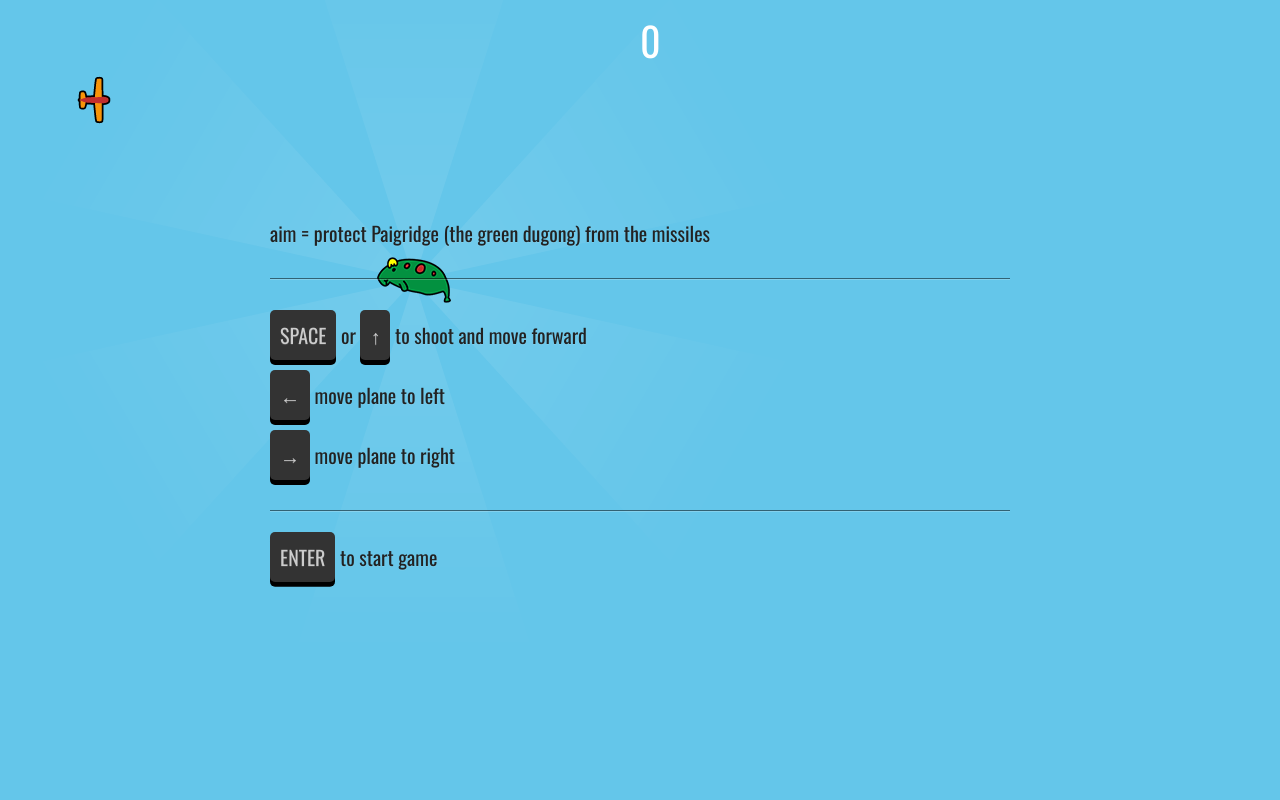
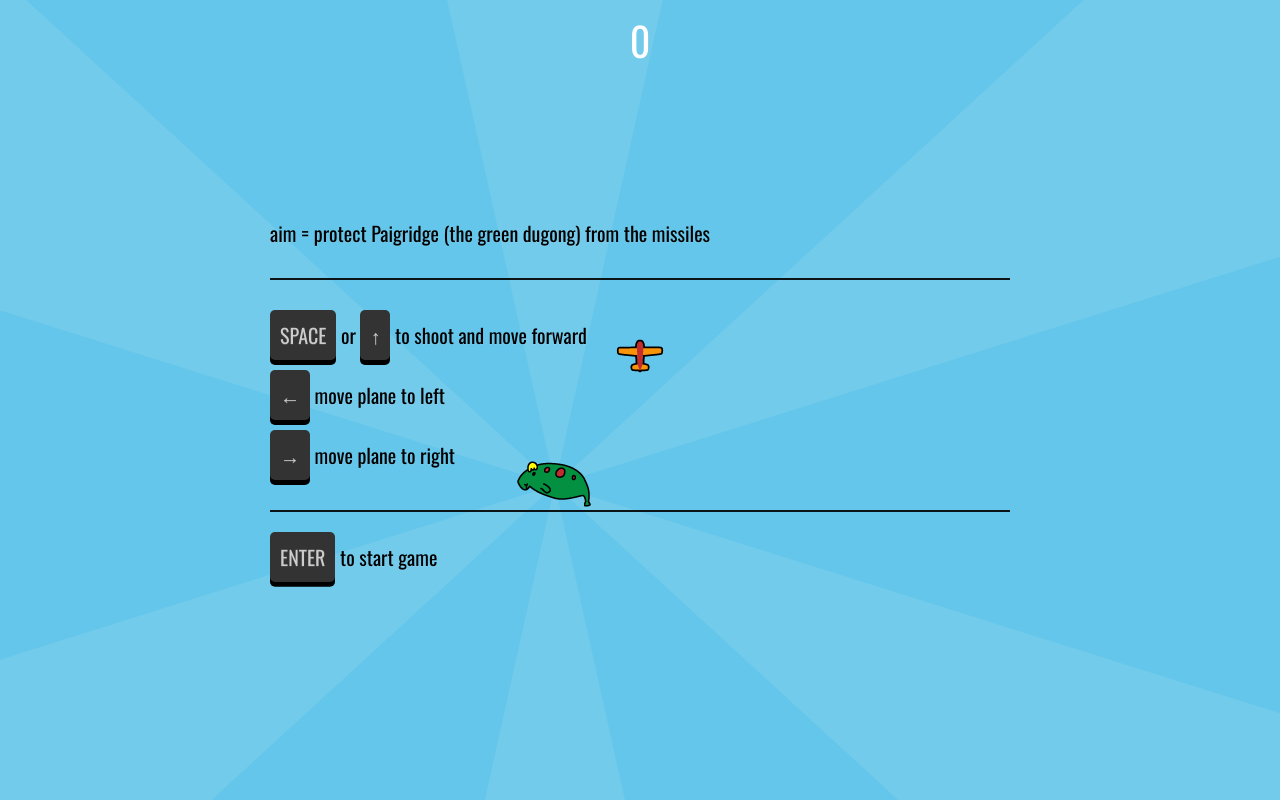
Before and after one commit to andrewmilson/protect-paigridge, a browser extension: page index.html in a window 1280 px wide. Both pictures are taken after a click on the link "PLAY GAME (press enter)". Drawn offline with nearby package versions, Linux system fonts and the light colour scheme.

Commit message:
updated ui and reduced download when loading page

```diff
--- a/css/style.css
+++ b/css/style.css
@@ -56,7 +56,7 @@ canvas, #background {
 	display: block;
 	padding: 30px;
 	font-size: 20px;
-	color: #222;
+	color: #000;
 	border-bottom: 1px solid rgba(0, 0, 0, 0.1);
 	box-shadow: 0 1px 0 rgba(255, 255, 255, 0.2);
 	background: #fff;
@@ -139,8 +139,9 @@ canvas, #background {
 	left: 50%;
 	z-index: 7;
 	display: block;
+	text-align: center;
 	width: 200px;
-	margin-right: -100px;
+	margin-left: -100px;
 	color: #fff;
 	font-family: "Oswald";
 	font-size: 40px;
@@ -169,8 +170,10 @@ canvas, #background {
 #instructions hr {
 	margin: 30px 0 20px 0;
 	border: none;
-	border-top: 1px solid rgba(0, 0, 0, 0.5);
-	border-bottom: 1px solid rgba(255, 255, 255, 0.2);
+	padding: 1px 0;
+	background-color: rgba(0, 0, 0, 0.9);
+/* 	border-top: 1px solid rgba(0, 0, 0, 0.5);
+border-bottom: 1px solid rgba(255, 255, 255, 0.2); */
 }
 
 
--- a/game.js
+++ b/game.js
@@ -17,6 +17,7 @@ window.onload = function() {
 		, $newGames = document.getElementsByClassName("new-game")
 		, $modals = document.getElementsByClassName("modal")
 		, $finalScore = document.getElementById("final-score")
+		, $body = document.getElementsByTagName("body")[0]
 		, $highScore = document.getElementById("high-score");
 
 	window.requestAnimFrame = (function(){
@@ -142,7 +143,7 @@ window.onload = function() {
 		this.init = function(x, y) {
 			this.x = x;
 			this.y = y;
-			this.speed = 2;
+			this.speed = 2.5;
 			this.direction = 0;
 			this.random = [[Math.random(), Math.random(), Math.random(), Math.random(), Math.random()], [Math.random(), Math.random(), Math.random(), Math.random(), Math.random()], [Math.random(), Math.random(), Math.random(), Math.random(), Math.random()]];
 		};
@@ -162,47 +163,80 @@ window.onload = function() {
 			for (var i = 0; i < this.random[0].length; i++) {
 				this.context.beginPath();
 				this.context.fillStyle = "#000";
-				this.context.arc(-4 + this.random[0][i] * 8, 26 + this.random[2][i] * 8, 6 + this.random[1][i] * 3, Math.PI * 2, false);
+				this.context.arc(-4 + this.random[0][i] * 8, 16 + this.random[2][i] * 8, 6 + this.random[1][i] * 4, Math.PI * 2, false);
 				this.context.fill();
 				this.context.closePath();
 			};
 
+			// this.context.fillStyle = "#000";
+			// this.context.arc(0, 0, 20, 0, Math.PI * 2, false);
+			// this.context.fill();
+
 			this.context.fillStyle = "#000";
 			this.context.beginPath();
-			this.context.moveTo(-6, -10);
-			this.context.lineTo(-6, 28);
-			this.context.lineTo(6, 28);
-			this.context.lineTo(6, -10);
-			this.context.lineTo(-0, -20);
-			this.context.lineTo(-6, -10);
+			this.context.moveTo(-6, -17);
+			this.context.lineTo(-6, 18);
+			this.context.lineTo(6, 18);
+			this.context.lineTo(6, -17);
+			this.context.lineTo(-0, -27);
+			this.context.lineTo(-6, -17);
 			this.context.fill();
 			this.context.closePath();
 
 			this.context.beginPath();
 			this.context.fillStyle = "#FCFF36";
-			this.context.moveTo(-3, -10);
-			this.context.lineTo(0, -15);
-			this.context.lineTo(3, -10);
-			this.context.lineTo(-3, -10);
+			this.context.moveTo(-3, -17);
+			this.context.lineTo(0, -22);
+			this.context.lineTo(3, -17);
+			this.context.lineTo(-3, -17);
 			this.context.fill();
 			this.context.closePath();
 
 			this.context.fillStyle = "#B3B3B3";
-			this.context.fillRect(-3, 16, 6, 12);
+			this.context.fillRect(-3, 6, 6, 12);
 
 			this.context.fillStyle = "#C1272D";
-			this.context.fillRect(-3, -7, 6, 20);
+			this.context.fillRect(-3, -14, 6, 17);
 
 			for (var i = 0; i < this.random[0].length; i++) {
 				this.context.beginPath();
 				this.context.fillStyle = "#B3B3B3";
-				this.context.arc(-4 + this.random[0][i] * 8, 26 + this.random[2][i] * 8, 3 + this.random[1][i] * 3, Math.PI * 2, false);
+				this.context.arc(-4 + this.random[0][i] * 8, 16 + this.random[2][i] * 8, 3 + this.random[1][i] * 4, Math.PI * 2, false);
 				this.context.fill();
 				this.context.closePath();
 			};
 
 			this.context.restore();
 		};
+	}
+
+	function Strobe() {
+		this.init = function(size) {
+			this.size = size;
+			this.spin = 0;
+		}
+
+		this.draw = function(additionalRotation, x, y) {
+			this.spin += additionalRotation;
+			this.context.fillStyle = "rgba(255, 255, 255, 0.1)";
+
+			this.context.save();
+			this.context.translate(x, y);
+			this.context.beginPath();
+			this.context.moveTo(0, 0);
+			this.context.rotate(this.spin);
+
+			for (var i = 0; i < 6; i++) {
+				this.context.rotate(60 / 180 * Math.PI);
+				this.context.lineTo(-this.size / 4.5, -this.size);
+				this.context.lineTo(this.size / 4.5, -this.size);
+				this.context.lineTo(0, 0);
+			}
+
+			this.context.closePath();
+			this.context.fill();
+			this.context.restore();
+		}
 	}
 
 	// this is the object for Pai
@@ -235,32 +269,27 @@ window.onload = function() {
 			this.x += this.speed;
 			this.y += speedXY(this.direction, this.speed).y;
 
-			this.context.save();
-			this.context.translate(Math.floor(this.x), Math.floor(this.y));
-			this.strobeRotate += score * 0.003;
-			this.context.rotate(this.strobeRotate);
-			this.context.drawImage(images.whiteStrobe, -images.whiteStrobe.width / 2, -images.whiteStrobe.height / 2);
-			this.context.restore();
+			game.strobe.draw(score * 0.003, this.x, this.y);
 
 			this.context.save();
 			this.context.translate(Math.floor(this.x), Math.floor(this.y));
 			this.context.scale((this.speed < 0 ? -1 : 1), 1);
-			this.context.drawImage(images.dugong, (!(game.count % 2) && Math.abs(this.speed) < this.topSpeed ? 80 : 0), 0, 80, 80, -40, -40, 80, 80);
+			this.context.drawImage(images.dugong, (!(game.count % 8) && Math.abs(this.speed) < this.topSpeed ? 80 : 0), 0, 80, 80, -40, -40, 80, 80);
 			this.context.restore();
 		}
 	}
 
 	// object for the plane
 	function Plane() {
-		this.init = function() {
+		this.init = function(x, y) {
 			this.bullets = [];
-			this.x = 100;
-			this.y = 100;
+			this.x = x;
+			this.y = y;
 			this.acceleration = 1.2;
 			this.speed = 0;
 			this.maxSpeed = 4;
 			this.speedDecay = 0.98;
-			this.rotation = 0;
+			this.rotation = Math.PI / 2;
 			this.rotationStep = 0.09;
 		};
 
@@ -291,7 +320,7 @@ window.onload = function() {
 				if (!(game.count % 8)) {
 					var bullet = new Bullet();
 					var bulletSpeed = speedXY(game.plane.rotation, 8);
-					bullet.init(game.plane.x + bulletSpeed.x, game.plane.y + bulletSpeed.y, 4 + this.speed, game.plane.rotation);
+					bullet.init(game.plane.x + bulletSpeed.x, game.plane.y + bulletSpeed.y, 5 + this.speed, game.plane.rotation);
 					game.plane.bullets.push(bullet);
 					var bullet = new Bullet();
 				}
@@ -351,10 +380,10 @@ window.onload = function() {
 			this.$planeCanvas = document.getElementById("game");
 			this.$planeCanvas.width = window.innerWidth;
 			this.$planeCanvas.height = window.innerHeight;
-			this.planeCtx = this.$planeCanvas.getContext("2d");
-			Plane.prototype.context = this.planeCtx;
+			this.planeContext = this.$planeCanvas.getContext("2d");
+			Plane.prototype.context = this.planeContext;
 			this.plane = new Plane();
-			this.plane.init();
+			this.plane.init(window.innerWidth / 2, window.innerHeight / 2 - 50);
 
 			this.$bulletCanvas = document.getElementById("game");
 			this.$bulletCanvas.width = window.innerWidth;
@@ -362,23 +391,32 @@ window.onload = function() {
 			this.bulletCtx = this.$bulletCanvas.getContext("2d");
 			Bullet.prototype.context = this.bulletCtx;
 
+			this.$StrobeCanvas = document.getElementById("game");
+			this.$StrobeCanvas.width = window.innerWidth;
+			this.$StrobeCanvas.height = window.innerHeight;
+			this.StrobeContext = this.$StrobeCanvas.getContext("2d");
+			Strobe.prototype.context = this.StrobeContext;
+			this.strobe = new Strobe();
+			this.strobe.init(Math.sqrt(Math.pow(window.innerWidth, 2), Math.pow(window.innerHeight, 2)));
+
+
 			this.$PaigridgeRooshCanvas = document.getElementById("game");
 			this.$PaigridgeRooshCanvas.width = window.innerWidth;
 			this.$PaigridgeRooshCanvas.height = window.innerHeight;
 			this.PaigridgeRooshContext = this.$PaigridgeRooshCanvas.getContext("2d");
-			PaigridgeRoosh.prototype.context = this.PaigridgeRooshContext
+			PaigridgeRoosh.prototype.context = this.PaigridgeRooshContext;
 			this.PaigridgeRoosh = new PaigridgeRoosh();
-			this.PaigridgeRoosh.init(500, 200);
+			this.PaigridgeRoosh.init(window.innerWidth / 2, window.innerHeight / 2);
 
 			this.$enemiesCanvas = document.getElementById("game");
 			this.$enemiesCanvas.width = window.innerWidth;
 			this.$enemiesCanvas.height = window.innerHeight;
-			this.enemiesCtx = this.$enemiesCanvas.getContext("2d");
-			Enemy.prototype.context = this.enemiesCtx;
+			this.enemiesContext = this.$enemiesCanvas.getContext("2d");
+			Enemy.prototype.context = this.enemiesContext;
 			this.enemies = [];
 
 			this.explosions = [];
-			Explosion.prototype.context = this.enemiesCtx;
+			Explosion.prototype.context = this.enemiesContext;
 		};
 
 		this.start = function() {
@@ -394,6 +432,14 @@ window.onload = function() {
 		game.PaigridgeRoosh.draw();
 		game.plane.draw();
 
+		if (gameOver) {
+			$gameOver.className = modalClassName + " show";
+
+			$finalScore.innerHTML = score;
+			$highScore.innerHTML = localStorage.getItem("score") || 0;
+			game.bulletCtx.clearRect(0, 0, game.$bulletCanvas.width, game.$bulletCanvas.height);
+		}
+
 		if (gameReady) {
 			// game.enemiesCtx.clearRect(0, 0, window.innerWidth, window.innerHeight);
 
@@ -405,11 +451,6 @@ window.onload = function() {
 			for (var i = 0; i < game.enemies.length; i++) {
 				game.enemies[i].draw(game.enemies[i].x - game.PaigridgeRoosh.x, game.enemies[i].y - game.PaigridgeRoosh.y);
 
-				if (Math.sqrt(Math.pow(Math.abs(game.enemies[i].x - game.PaigridgeRoosh.x), 2) + Math.pow(Math.abs(game.enemies[i].y - game.PaigridgeRoosh.y), 2)) < 20) {
-					gameOver = true;
-					gameReady = false;
-				}
-
 				var bulletCollisionDetected = false;
 
 				for (var j = 0; j < game.plane.bullets.length; j++) {
@@ -419,7 +460,7 @@ window.onload = function() {
 						continue;
 					}
 
-					if (!bulletCollisionDetected && Math.sqrt(Math.pow(Math.abs(game.enemies[i].x - game.plane.bullets[j].x), 2) + Math.pow(Math.abs(game.enemies[i].y - game.plane.bullets[j].y), 2)) < 20) {
+					if (!bulletCollisionDetected && Math.sqrt(Math.pow(Math.abs(game.enemies[i].x - game.plane.bullets[j].x), 2) + Math.pow(Math.abs(game.enemies[i].y - game.plane.bullets[j].y), 2)) < 25) {
 						game.explosions.push(new Explosion());
 						game.explosions[game.explosions.length - 1].init(game.enemies[i].x, game.enemies[i].y);
 
@@ -433,13 +474,11 @@ window.onload = function() {
 						$score.innerHTML = score;
 					}
 				}
-			}
 
-			if (gameOver) {
-				$gameOver.className = modalClassName + " show";
-
-				$finalScore.innerHTML = score;
-				$highScore.innerHTML = localStorage.getItem("score") || 0;
+				if (!bulletCollisionDetected && Math.sqrt(Math.pow(Math.abs(game.enemies[i].x - game.PaigridgeRoosh.x), 2) + Math.pow(Math.abs(game.enemies[i].y - game.PaigridgeRoosh.y), 2)) < 30) {
+					gameOver = true;
+					gameReady = false;
+				}
 			}
 
 			for (var i = 0; i < game.explosions.length; i++) {
@@ -449,7 +488,7 @@ window.onload = function() {
 					game.explosions.splice(i, 1);
 					i--;
 				}
-			};
+			}
 		}
 
 		game.count++;
@@ -469,9 +508,8 @@ window.onload = function() {
 
 	// download all the images for the game
 	imageDownloader({
-		dugong: "images/dugong.png",
-		plane: "images/plane.png",
-		whiteStrobe: "images/white-strobe.png"
+		dugong: "images/paigridge-sprite.png",
+		plane: "images/plane.png"
 	}, function(imgObj) {
 		images = imgObj;
 
@@ -499,5 +537,7 @@ window.onload = function() {
 		game.$enemiesCanvas.width = window.innerWidth;
 		game.$enemiesCanvas.height = window.innerHeight;
 		game.$planeCanvas.width = window.innerWidth;
+
+		game.strobe.size = Math.sqrt(Math.pow(window.innerWidth, 2), Math.pow(window.innerHeight, 2));
 	}
 };
--- a/index.html
+++ b/index.html
@@ -5,6 +5,7 @@
 		<title>Protect Paigridge</title>
 		<script src="game.js"></script>
 		<link rel="stylesheet" href="css/style.css">
+		<meta name="viewport" content="width=device-width, initial-scale=1, maximum-scale=1, user-scalable=0"/>
 		<link href='http://fonts.googleapis.com/css?family=Oswald:400,700' rel='stylesheet' type='text/css'>
 		<script>
 		  (function(i,s,o,g,r,a,m){i['GoogleAnalyticsObject']=r;i[r]=i[r]||function(){
@@ -23,9 +24,9 @@
 		<div id="score">0</div>
 
 		<div class="modal show" id="start-game">
-			<h3>Protect Paigridge</h3>
+			<h3>Protect Paigridge Roosh</h3>
 			<hr>
-			Game Programed by Andrew Milson. <br> Music is an chip tune version of The Jazzy Goanna arranged by Liam McKenzie.
+			Game Programed by Andrew Milson. The music is an chip tune version of "The Jazzy Goanna" composed by Andrew Milson and arranged by Liam McKenzie.
 			<hr>
 			<a href="#" class="new-game">PLAY GAME (press enter)</a>
 		</div>
```
Also changed, not shown: images/dugong.gif (deleted), images/dugong.png (deleted), images/paigridge-128.png, images/paigridge-16.png, images/paigridge-sprite.png (added).
